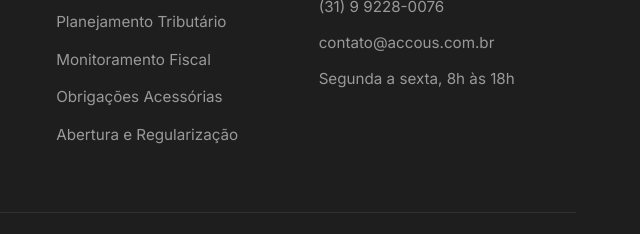
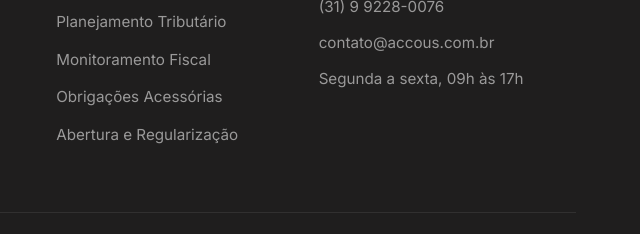
Before and after one commit to contatoaccous/Accous, a website: page index.html in a window 1280 px wide. Shown: the part 10424-10658 px from the top of the page, 640-1280 px from the left. Drawn offline with Linux system fonts and the light colour scheme.

Commit message:
content: fix business hours in footer to 09h-17h

```diff
--- a/index.html
+++ b/index.html
@@ -1357,7 +1357,7 @@ ul { list-style: none; }
         <p class="footer-contact-item">Rua Fausto Alvim, 371 · Sala 4403<br>Belo Horizonte, MG</p>
         <p class="footer-contact-item">(31) 9 9228-0076</p>
         <p class="footer-contact-item">contato@accous.com.br</p>
-        <p class="footer-contact-item">Segunda a sexta, 8h às 18h</p>
+        <p class="footer-contact-item">Segunda a sexta, 09h às 17h</p>
       </div>
     </div>
 
```
